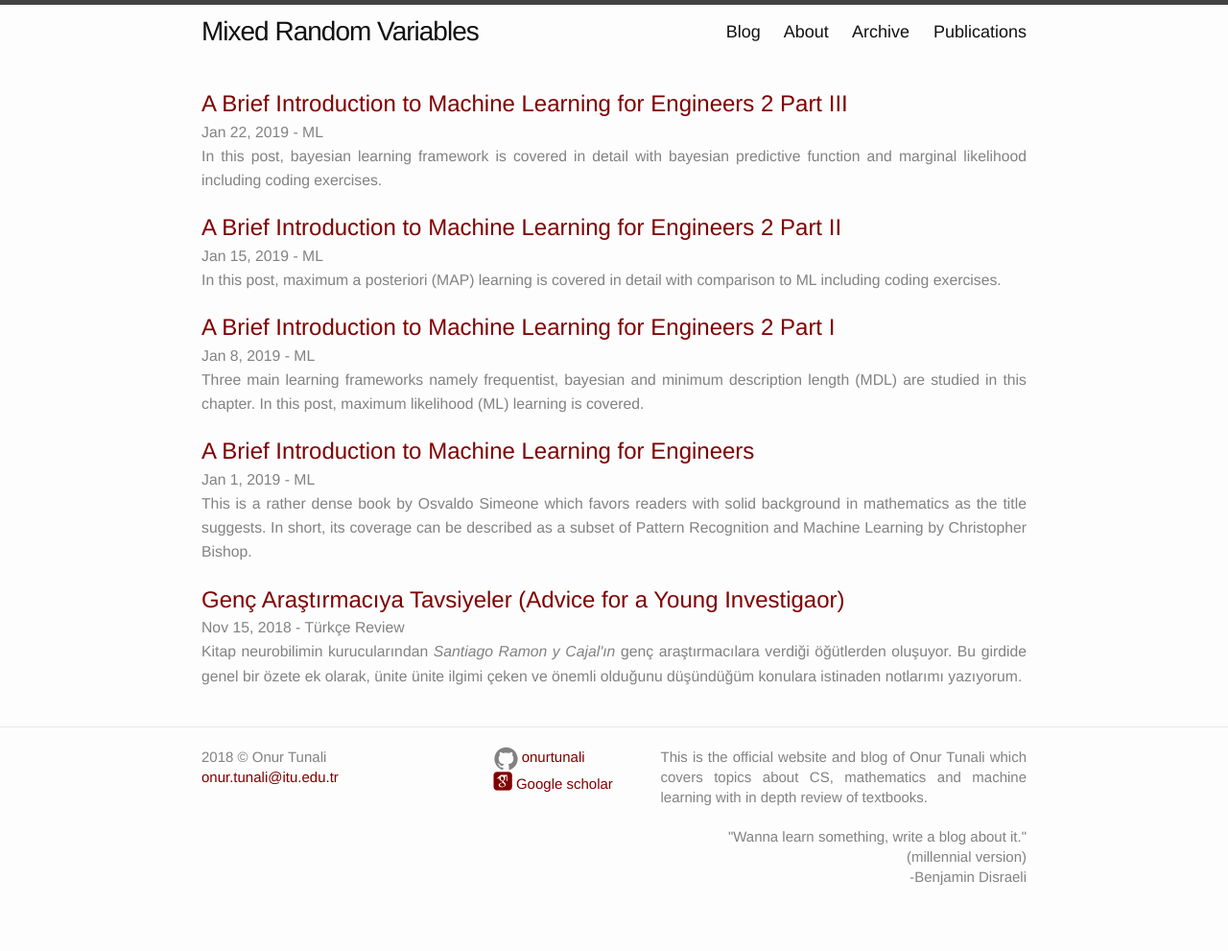
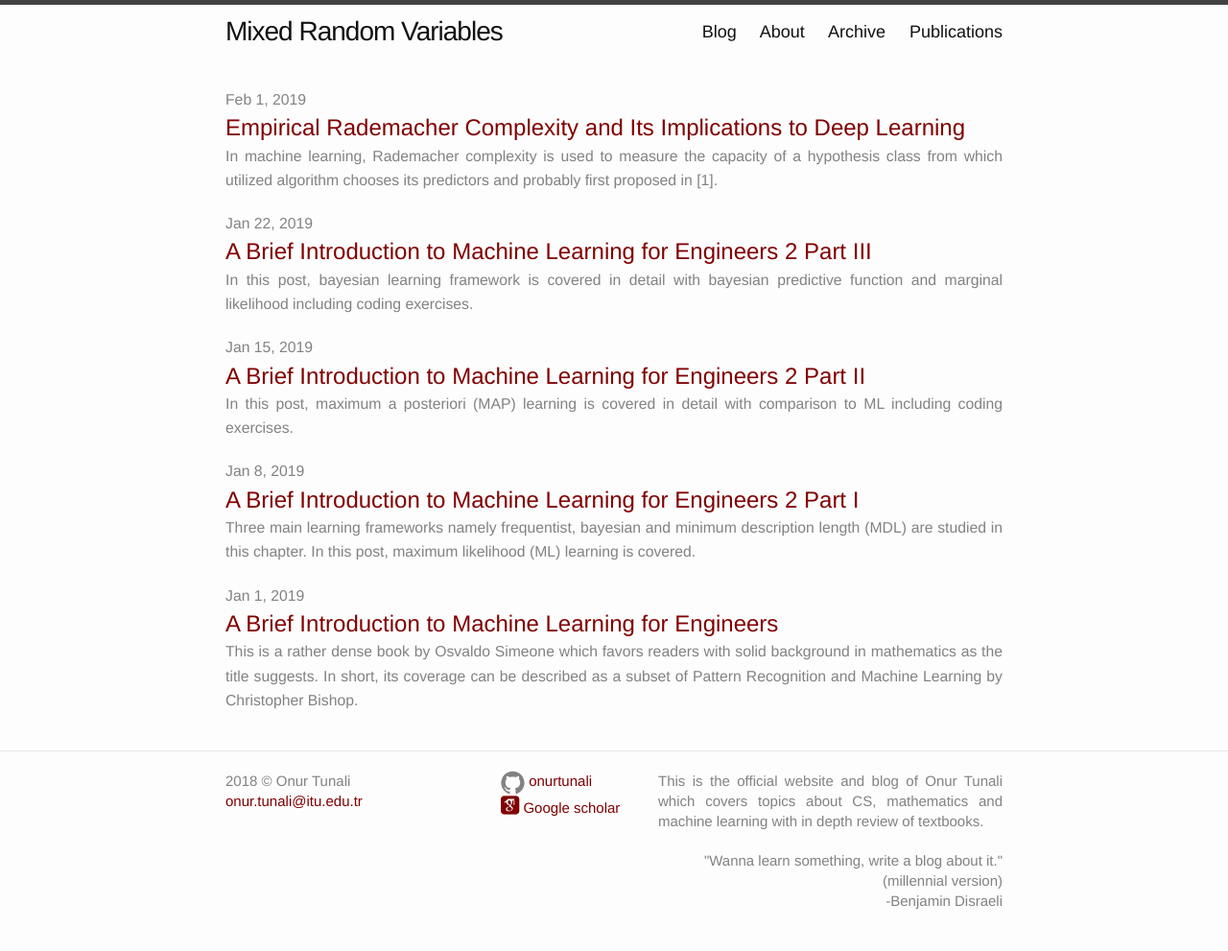
Before and after one commit to onurtunali/onurtunali.github.io, a Jekyll site: the page built from index.html, in a window 1280 px wide. Shown: the whole page at 96% size. Built offline with Jekyll 4.4.1, drawn with Linux system fonts in a browser that asks for light colours; some web fonts are replaced; the list of posts is cut into pages by our own code; before the commit the page ends 966 px from its top, so only the background shows below that; some of the changed lines change nothing that is shown.

Commit message:
rademacher complexity post

````diff
--- /dev/null
+++ b/_posts/2019-02-01-empirical-rademacher-complexity-and-its-implications-to-deep-learning.md
@@ -0,0 +1,206 @@
+---
+layout: post
+title: Empirical Rademacher Complexity and Its Implications to Deep Learning
+categories: ML
+date:   2019-02-01 22:54:40 +0300
+excerpt: In machine learning, Rademacher complexity is used to measure the capacity of a hypothesis class from which utilized algorithm chooses its predictors and probably first proposed in [1].
+---
+
+* content
+{:toc}
+
+[Jupyter notebook]({{base.url}}/jupyter_notebooks/rademacher_complexity.ipynb)
+
+In machine learning, Rademacher complexity is used to measure the capacity of a hypothesis class from which utilized algorithm chooses its predictors and probably first proposed in [[1]](#references). In computational learning theory, it is possible to bound generalization loss by way of using data dependent rademacher complexity under certain assumptions. This is helpful in terms of studying  and deciding the *learnability* of a problem. However, when it comes to deep learning recent findings somewhat challenge the status quo of previous claim [[2]](#references) which will be covered in later sections. Before diving into formal treatment, an informal example and explanation is given.
+
+Let's start with a classification problem. Chosen machine learning algorithm selects its predictor function from a hypothesis class $$ h \in \mathcal{H}$$ such that $$h : \mathcal{X} \to \mathbb{R}$$. Since the task in question is classification, $$h : \mathcal{X} \to \{-1,+1\}$$. So provided a training data set $$\mathcal{D} = \{x_{1},..,x_{N}\}$$, our ideal predictor should output $$ h(x) = -1$$ if input $$x$$ is not a member of class and $$h(x) = +1$$ if it is. Because we are unaware of underlying distribution, at first an $$ \mathcal{H}$$ consists of $$h$$'s producing $$1$$ for every instance of $$x$$ is chosen.
+
+Since size of training data is $$N$$, total number of data instance assignments is $$2^{N}$$. Therefore, our preferred $$\mathcal{H}$$ would yield a correct classification at the rate of $$ 1 / 2^{N}$$ since it classifies every instance as $$+1$$. Considering this example, Rademacher complexity formally measures the capacity of $$\mathcal{H}$$ such that how many of these assignments (of course in reality these assignments follow a distribution) can be classified correctly by $$\mathcal{H}$$.
+
+**Disclaimer:** Combinatorics proof is rather strained and verbose. Nevertheless, the merit of combinatorics proof underlies its explanation of how an overly complicated hypothesis class is able to memorize (shatter in VC terminology) all instances of given data set.
+
+
+## 1. Formal definition
+
+Given a class of real-valued functions $$ h \in \mathcal{H}$$ (hypothesis class)  defined on $$\mathcal{X}$$, a data sample of size $$n$$, $$\mathcal{D} = \{x_{1},..,x_{n}\}$$ distributed according to $$P$$ over $$\mathcal{X}$$ and finally binary values of $$ \sigma = \{\sigma_{1},...,\sigma_{n}\}$$ drawn independently from rademacher distribution which is $$ \sigma_{i} \sim \mathcal{Bern(1/2)}, P(\sigma_{i} = 1) = P(\sigma_{i} = -1) = 1/2 $$. After giving the basic concepts, we can define the following expression as the correlation:
+
+$$ \sup_{h \in H} \left( \frac{1}{N} \sum_{i=1}^{n}~ \sigma_{i}~ h_{i} \right), ~~~~ (1.1) $$
+
+In this expression $$h_{i} = h(x_{i})$$ and expected value of correlation (1.1) with respect to $$\sigma$$
+
+$$ \widehat{Rad_{n}}~(\mathcal{H}) = E_{\sigma}~\left[\sup_{h \in H} \left( \frac{1}{N} \sum_{i=1}^{n}~ \sigma_{i}~h_{i} \right) \right] ~~~~ (1.2) $$
+
+is defined as *empirical rademacher complexity*. It will be shown that
+
+$$ 0 \leq \widehat{Rad_{n}}~(\mathcal{H}) \leq 1 ~~~~ (1.3) $$
+
+Finally, the rademacher complexity of the class $$\mathcal{H}$$ is defined as the expectation
+of $$ \widehat{Rad_{n}}~(\mathcal{H}) $$ over samples $$\mathcal{D}$$ of size n drawn according to distribution of $$P$$
+
+$$ Rad_{n}~(\mathcal{H}) = E_{P} ~ [ \widehat{Rad_{n}}~(\mathcal{H})] ~~~~ (1.4) $$
+
+
+Two important points are in $$ \widehat{Rad_{n}}~(\mathcal{H}) $$ given data sample is constant, but $$\sigma$$ values are changing. In $$ Rad_{n}~(\mathcal{H})$$, both $$\sigma$$ and data sample is changing. Following proofs are constructed regarding a binary classifier.
+
+## 2. Combinatorics proof
+
+**Claim:**  $$ 0 \leq \widehat{Rad_{n}}~(\mathcal{H}) \leq 1 $$
+
+**Lower bound:** Firstly, we start with lower bound  and show that it is 0. Let's decide on an $$ \mathcal{H} $$ having a single $$h$$ in other words $$ \vert \mathcal{H} \vert = 1 $$ . Therefore, correlation (1.1) doesn't need supremum since there is only one $$h(\mathcal{D}) = \{h_{1}, ... , h_{N}\}$$. So (1.2) becomes
+
+$$ \widehat{Rad_{n}}~(\mathcal{H}) = E_{\sigma}~\left[ \left( \frac{1}{N} \sum_{i=1}^{n}~ \sigma_{i}~h_{i} \right) \right] ~~~~ (2.1) $$
+
+In total there are $$2^{N}$$ different $$\sigma$$'s and the probability of any $$\sigma^{(j)}$$ is $$P(\sigma^{(j)}) = 1 / 2^{N}$$ due to the fact that $$ \sigma = \{\sigma_{1},...,\sigma_{n}\} $$ and $$\sigma_{i} \sim \mathcal{Bern(1/2)}$$. If we expand the expected value expression
+
+$$ \widehat{Rad_{n}}~(\mathcal{H}) = \left( \frac{1}{N} \sum_{i=1}^{n}~ \sigma_{i}^{(1)}~h_{i} \right) P(\sigma^{(1)}) + ... + \left( \frac{1}{N} \sum_{i=1}^{n}~ \sigma_{i}^{(2^{N})}~h_{i} \right) P(\sigma^{(2^{N})}) $$
+
+$$ \widehat{Rad_{n}}~(\mathcal{H}) = \left( \frac{1}{N} \sum_{i=1}^{n}~ \sigma_{i}^{(1)}~h_{i} \right) \frac{1}{2^{N}} + ... + \left( \frac{1}{N} \sum_{i=1}^{n}~ \sigma_{i}^{(2^{N})}~h_{i} \right) \frac{1}{2^{N}} $$
+
+$$ \widehat{Rad_{n}}~(\mathcal{H}) = \frac{1}{2^{N}}~ \frac{1}{N} \left[ \left(  \sum_{i=1}^{n}~ \sigma_{i}^{(1)}~h_{i} \right)  + ... + \left(  \sum_{i=1}^{n}~ \sigma_{i}^{(2^{N})}~h_{i} \right) \right]~~~~ (2.2) $$
+
+Now, we need to determine a way to calculate $$\sum_{i=1}^{n}~ \sigma_{i}^{(j)}~h_{i}$$ expressions. As the result of $$\vert \mathcal{H} \vert = 1$$, correlation $$\sum_{i=1}^{n}~ \sigma_{i}^{(j)}~h_{i}$$ changes according to the number of mismatches between $$h_{i}$$ and $$\sigma_{i}^{(j)}$$. At most it is $$N$$ and at least it is $$-N$$. So we can generalize the value of $$\sum_{i=1}^{n}~ \sigma_{i}^{(j)}~h_{i}$$ in terms of mismatches between given $$\sigma^{(j)}$$ and $$h$$. If there are $$k$$ mismatches, total sum would be $$(N-k) \times +1 + k \times -1 = N - 2k$$ and there would be $$\binom{N}{k}$$ different cases of $$k$$ mismatches. Remembering the fact that $$\sigma$$'s contain all possible binary distributions, we can rewrite (2.2) as the sum of $$0$$ mismatches through $$N$$ mismatches.
+
+$$ = \frac{1}{2^{N}}~ \frac{1}{N} \left[ \binom{N}{0} (N - 2.0) ~ + \binom{N}{1} (N - 2.1) ~ + ... + \binom{N}{N-1)} (N - 2(N-1)) ~ + \binom{N}{N} (N - 2.N) \right] $$
+
+$$  = \frac{1}{2^{N}}~ \frac{1}{N} \left[ \binom{N}{0} N ~ + \binom{N}{1} (N - 2) ~ + ... + \binom{N}{N-1)} (-N+2) ~ + \binom{N}{N} (-N) \right] $$
+
+Since $$\binom{N}{k} = \binom{N}{ N-k ~}$$, previous expression is modified into
+
+$$ \widehat{Rad_{n}}~(\mathcal{H}) = \frac{1}{2^{N}}~ \frac{1}{N} \left[ \binom{N}{0} N ~ + \binom{N}{1} (N - 2) ~ + ... - \binom{N}{1} (N-2) ~ - \binom{N}{0} N \right] = 0 $$
+
+This result holds for both when $$N$$ is odd and even.
+
+**Upper bound:** Secondly, we start with upper bound  and show that it is 1. This part of the proof is straightforward. Let's decide on an $$ \vert \mathcal{H} \vert = 2^{N}$$ meaning for a given $$\mathcal{D} = \{x_{1},..,x_{n}\}$$ every possible class assignment can be correctly classified by one of the $$h$$ in $$\mathcal{H}$$. Therefore, correlation (1.1) is 1 because there is always an $$h$$ with no mismatches making $$ 1/N ~\sum_{i=1}^{n}~ \sigma_{i}~h_{i} = (1/N) N $$, so supremum is 1. Finally, (2.1) becomes
+
+$$ \widehat{Rad_{n}}~(\mathcal{H}) = \frac{1}{2^{N}} \left[ \underbrace{1 + ... + 1}_{2^{N}} \right]$$
+
+$$ \widehat{Rad_{n}}~(\mathcal{H}) = 1 $$
+
+$$ 0 \leq \widehat{Rad_{n}}~(\mathcal{H}) \leq 1 ~~~~ \Box  $$
+
+## 3.  $$ \widehat{Rad_{n}}~(\mathcal{H}) $$ `code practice`
+
+Following code calculates $$ \widehat{Rad_{n}}~(\mathcal{H}) $$ of a given hypothesis class with certain capacity. It doesn't require any external library, so it is possible to run the code with standard python.
+
+
+```python
+import itertools
+
+n = 6  # Sample size Global variable.
+test_capacity = 1  # Capacity of hypothesis class H.
+
+WHOLE_CAPACITY_TRIAL = True  # If True, every capacity is calculated.
+trial_range = [2**x for x in range(n + 1)]
+
+
+class HypothesisClass:
+
+    """ capacity should be between 1 and 2^n """
+
+    def __init__(self, capacity):
+
+        self.capacity = capacity
+        if self.capacity > 2**n:
+            raise ValueError("Capacity is greater than 2^n")
+        self.whole_class = itertools.islice(itertools.product([-1, 1], repeat=n), self.capacity)
+
+    def __iter__(self):
+        return self.whole_class
+
+    def __next__(self):
+        return list(next(self.whole_class))
+
+
+def rademacher_distirbution(n):
+    distribution = itertools.product([-1, 1], repeat=n)
+    return distribution
+
+
+def supremum_finder(sigma_sample, capacity):
+    H = HypothesisClass(capacity)
+    supremum = -1 * float("inf")
+
+    def correlation(sigma_sample, hypothesis_instance):
+        result = sum([sigma_sample[i] * hypothesis_instance[i] for i in range(n)])
+        return result
+
+    for hypothesis_instance in H:
+        hypothesis_instance = list(hypothesis_instance)
+        result = correlation(sigma_sample, hypothesis_instance)
+        if result > supremum:
+            supremum = result
+
+    return supremum
+
+
+def emprical_rademacher_complexity(capacity):
+
+    result = 0
+    sigma_distribution = rademacher_distirbution(n)
+    print(f"Capacity of H is {capacity}")
+
+    for index, sigma_sample in enumerate(sigma_distribution):
+        sigma_sample = list(sigma_sample)
+       # print(f"Sigma {index} is {sigma_sample}")
+        current_supremum = supremum_finder(sigma_sample, capacity)
+        result += current_supremum
+
+    return round(result / (n * 2**n), 2)
+
+
+def main():
+
+    complexity_results = []
+
+    for capacity in trial_range:
+        complexity_results.append(emprical_rademacher_complexity(capacity))
+
+    return complexity_results
+
+
+if __name__ == "__main__":
+
+    if WHOLE_CAPACITY_TRIAL:
+
+        print(f"\n \t Emprical Rademacher complexity of H with capacities \
+        {trial_range}:\n \t Rad(H) = {main()}")
+
+    else:
+        rademacher_complexity_of_H = emprical_rademacher_complexity(test_capacity)
+
+        print(f"\n \t Emprical Rademacher complexity of H with capacity \
+        {test_capacity}:\n \t Rad(H) = {rademacher_complexity_of_H}")
+
+```
+
+    Capacity of H is 1
+    Capacity of H is 2
+    Capacity of H is 4
+    Capacity of H is 8
+    Capacity of H is 16
+    Capacity of H is 32
+    Capacity of H is 64
+
+     	 Emprical Rademacher complexity of H with capacities [1, 2, 4, 8, 16, 32, 64]:
+     	 Rad(H) = [0.0, 0.17, 0.33, 0.5, 0.67, 0.83, 1.0]
+
+
+## 4. Implications to deep learning
+
+In conventional machine learning approaches, results of computational learning theory states that we can bound generalization loss $$\mathcal{L}_{p}~(h)$$ with using empirical loss $$\mathcal{L}_{D}~(h)$$ (for further detail check [a brief introduction to ML series](https://onurtunali.github.io/ml/2019/01/08/a-brief-introduction-to-ml_2_i.html)), empirical rademacher complexity of hypothesis class and some confidence related constant. Using the inequality (13)  in [[3]](#references) and without being too strict, we can write
+
+$$ \mathcal{L}_{p}~(h) \leq \mathcal{L}_{D}~(h) + \widehat{Rad_{n}}~(\mathcal{H}) + C(\delta,n) $$
+
+which indicates that discrepancy between generalization loss and training loss is constrained by empirical rademacher complexity.
+
+$$ \mathcal{L}_{p}~(h) - \mathcal{L}_{D}~(h) \leq \widehat{Rad_{n}}~(\mathcal{H}) + C(\delta,n) $$
+
+That is to say if a hypothesis class with high complexity is used, $$ \widehat{Rad_{n}}~(\mathcal{H}) $$ approaches to 1 and difference between training and generalization loss diverge so that overfitting occurs. For this reason it is expected that if a hypothesis class is too complex and able to memorize all the training data ($$ \mathcal{L}_{D}~(h) \to 0 $$), then it generalizes poorly in case the amount of training data is insufficient. However, it is known that deep neural networks generalize well despite the fact that they are shown to be able to even memorize random data in [[2]](#references). This indicates that our customary understanding of generalization doesn't exactly holds for deep neural networks and a new point of view is due.
+
+## References
+
+[1] Peter L. Bartlett and Shahar Mendelson, "*Rademacher and Gaussian complexities: Risk bounds and structural results*", Journal of Machine Learning Research, 2002.
+
+[2] Chiyuan Zhang, Samy Bengio, Moritz Hardt, Benjamin Recht, Oriol Vinyals, "*Understanding Deep Learning Requires Rethinking Generalization*", ICLR, [arXiv:1611.03530](https://arxiv.org/abs/1611.03530), 2017.
+
+[3] Pirmin Lemberger, "*On Generalization and Regularization in Deep Learning*", [arXiv:1704.01312](https://arxiv.org/abs/1704.01312), 2017.
--- a/_sass/_layout.scss
+++ b/_sass/_layout.scss
@@ -191,6 +191,7 @@
 .post-meta {
     font-size: $small-font-size;
     color: $grey-color;
+    text-align:left;
 }
 
 .post-link {
--- a/css/main.scss
+++ b/css/main.scss
@@ -24,7 +24,7 @@ $grey-color-light: lighten($grey-color, 40%);
 $grey-color-dark:  darken($grey-color, 25%);
 
 // Width of the content area
-$content-width:    900px;
+$content-width:    850px;
 $text-align:left;
 
 $on-palm:          600px;
--- a/index.html
+++ b/index.html
@@ -9,16 +9,9 @@ layout: default
     {% for post in paginator.posts %}
       <li>
 
+          <span class="post-meta">{{ post.date | date: "%b %-d, %Y" }} </span>
           <a class="post-link" href="{{ post.url | prepend: site.baseurl }}">{{ post.title }}</a>
-
-        <span class="post-meta">{{ post.date | date: "%b %-d, %Y" }} -
-            {% for category in post.categories %}
-
-            {{ category }}
-            {% endfor %}
-            <br>
-            {{ post.excerpt }}
-        </span>
+          <span class="post-meta"> {{ post.excerpt }}</span>
 
       </li>
     {% endfor %}
````
Also changed, not shown: _posts/2019-01-08-a-brief-introduction-to-ml_2_i.md (+0 -1 lines), 1 other file.
